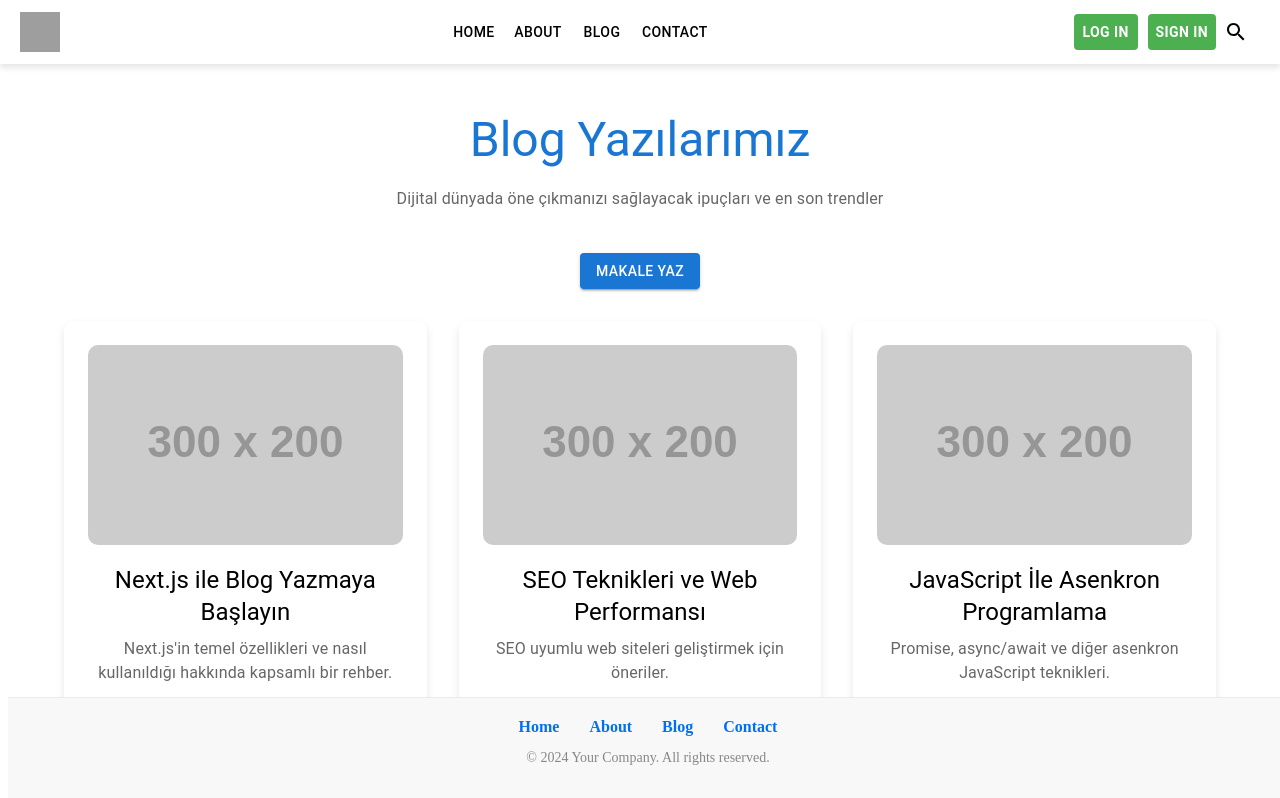
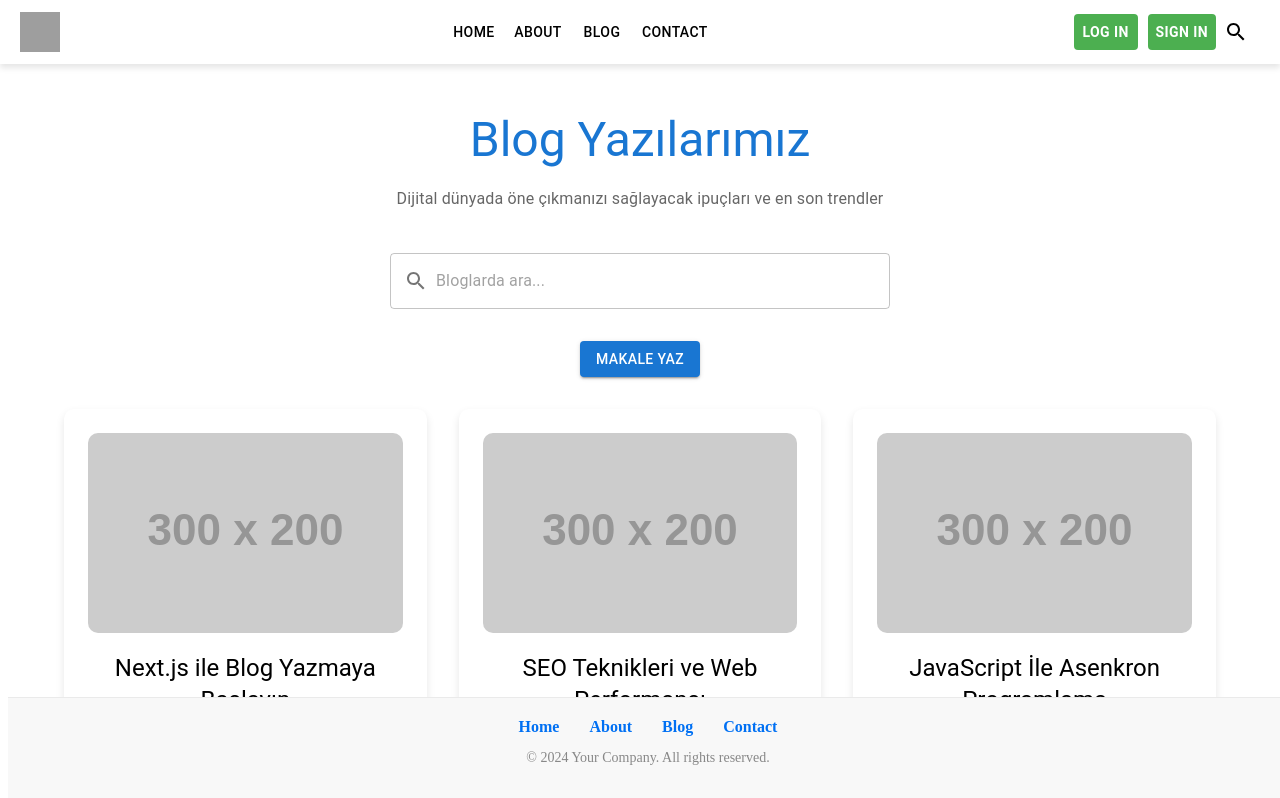
Before and after one commit to nurcanNT/nextCourse, a Next.js app: page /blog/Blog in a window 1280 px wide. Shown: the top 798 px of the page. Built offline with nearby package versions, Linux system fonts and the light colour scheme; grey boxes are pictures that could not be loaded.

Commit message:
feat: added search to blog page

```diff
--- a/src/pages/blog/Blog.js
+++ b/src/pages/blog/Blog.js
@@ -1,5 +1,6 @@
 import { useEffect, useState } from 'react';
-import { Box, Grid, Typography, Container, Button, Avatar, Modal, TextField } from '@mui/material';
+import { Box, Grid, Typography, Container, Button, Avatar, Modal, TextField, InputAdornment } from '@mui/material';
+import SearchIcon from '@mui/icons-material/Search';
 import Link from 'next/link';
 import { FaCalendarAlt, FaUser } from 'react-icons/fa';
 import Header from '@/components/Header';
@@ -7,6 +8,7 @@ import Footer from '@/components/Footer';
 
 const Blog = () => {
   const [blogs, setBlogs] = useState([]);
+  const [searchTerm, setSearchTerm] = useState(''); // Arama çubuğu için state
   const [open, setOpen] = useState(false);
   const [newBlog, setNewBlog] = useState({
     title: '',
@@ -43,6 +45,13 @@ const Blog = () => {
     handleClose();
   };
 
+  // Arama sonuçlarına göre filtrelenmiş bloglar
+  const filteredBlogs = blogs.filter((blog) =>
+    blog.title.toLowerCase().includes(searchTerm.toLowerCase()) ||
+    blog.description.toLowerCase().includes(searchTerm.toLowerCase()) ||
+    blog.author.toLowerCase().includes(searchTerm.toLowerCase())
+  );
+
   return (
     <Box display="flex" flexDirection="column" minHeight="100%">
       <Header />
@@ -56,13 +65,32 @@ const Blog = () => {
           </Typography>
         </Box>
 
+        {/* Arama Çubuğu */}
+        <Box display="flex" justifyContent="center" mb={4}>
+          <TextField
+            placeholder="Bloglarda ara..."
+            fullWidth
+            sx={{ maxWidth: '500px' }}
+            value={searchTerm}
+            onChange={(e) => setSearchTerm(e.target.value)}
+            InputProps={{
+              startAdornment: (
+                <InputAdornment position="start">
+                  <SearchIcon />
+                </InputAdornment>
+              ),
+            }}
+          />
+        </Box>
+
         <Box display="flex" justifyContent="center" mb={4}>
           <Button variant="contained" color="primary" onClick={handleOpen}>
             Makale Yaz
           </Button>
         </Box>
         <Grid container spacing={4}>
-          {blogs.map((blog) => (
+          {filteredBlogs.length > 0 ? (
+            filteredBlogs.map((blog) => (
               <Grid item xs={12} sm={6} md={4} key={blog.id}>
                 <Box
                   sx={{
@@ -129,7 +157,12 @@ const Blog = () => {
                   </Link>
                 </Box>
               </Grid>
-          ))}
+            ))
+          ) : (
+            <Typography variant="h6" color="textSecondary" textAlign="center">
+              Aramanızla eşleşen blog bulunamadı.
+            </Typography>
+          )}
         </Grid>
       </Container>
 
```
Lines whose indentation alone changed are shown as unchanged.
